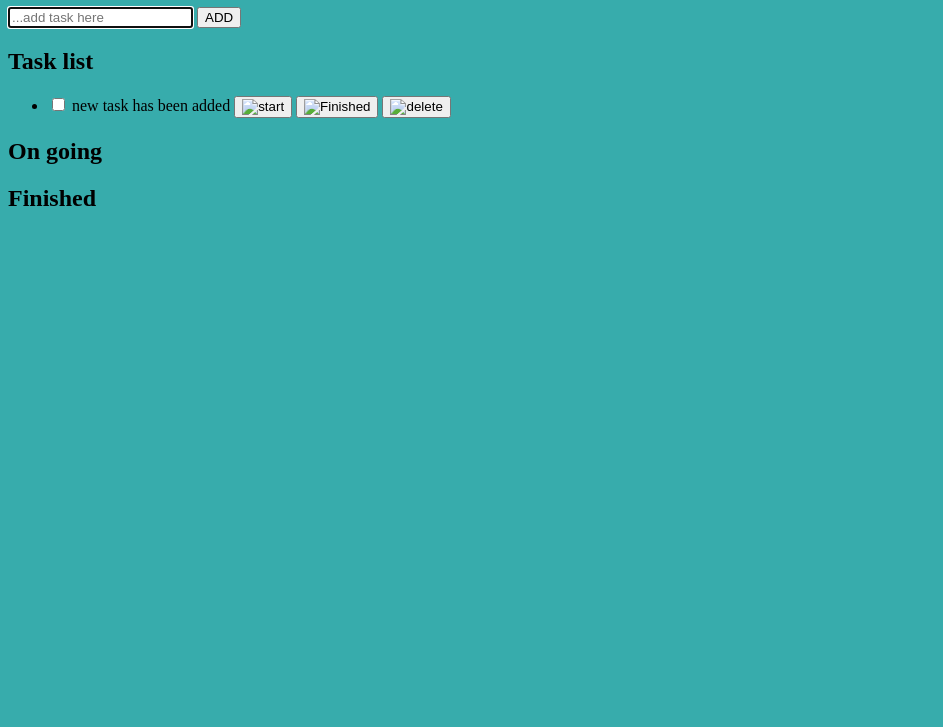
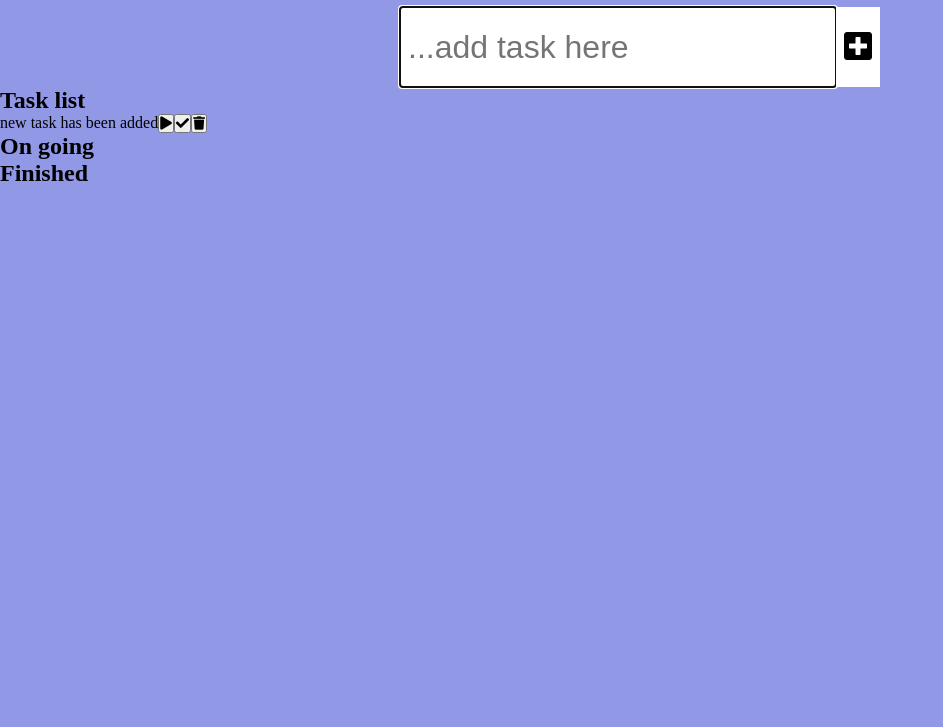
Before and after one commit to desh04/To-Do-App, a website built with Parcel: page index.html in a window 1280 px wide. Shown: the part 73-800 px from the top of the page, without its empty margins (0-943 px from the left). Built offline with nearby package versions, Linux system fonts and the light colour scheme; files whose address does not match are found by name.

Commit message:
rewritten render funtion, added start and finish funtion

```diff
--- a/Components/function-method.js
+++ b/Components/function-method.js
@@ -1,8 +1,16 @@
+
+/* let startBtn = document.createElement('button');
+let finishBtn = document.createElement('button');
+let delBtn = document.createElement('button');
+
+const btnArr = [startBtn , finishBtn, delBtn] ; */
+
 export function addToDo(input, arr) {
   const taskElement = { task: input, completed: false, id: Date.now() };
 
-  arr.push(taskElement);
+  arr.unshift(taskElement);
   console.log(arr);
+
   renderToDo(taskElement);
 }
 
@@ -10,26 +18,49 @@ export function renderToDo(todo) {
   const list = document.querySelector(".task-list");
 
   const node = document.createElement("li");
+  const startBtn = document.createElement("button");
+  const finishBtn = document.createElement("button");
+  const delBtn = document.createElement("button");
 
   node.setAttribute("class", "toDoItem");
   node.setAttribute("data-key", todo.id);
+  node.innerText = todo.task;
 
-  node.innerHTML = `
-  <input id="${todo.id}" type="checkbox"/>
-  <label for="${todo.id}" class="tick js-tick"></label>
-  <span>${todo.task}</span>
-  <button class="start-todo js-delete-todo">
-      <img src='#' alt='start' width='15px'></img>
-  </button>
-  <button class="Finished-todo js-delete-todo">
-      <img src='#' alt='Finished' width='15px'></img>
-  </button>
-  <button class="delete-todo js-delete-todo">
-      <img src='./image/del1.png' alt='delete' width='15px'></img>
-  </button>
+  startBtn.classList.add('start-btn');
+  startBtn.innerHTML= '<i class="fas fa-play"></i>';
+  startBtn.setAttribute("data-key", todo.id);
 
-`;
+  finishBtn.classList.add('finish-btn');
+  finishBtn.innerHTML = '<i class="fas fa-check"></i>';
+  finishBtn.setAttribute("data-key", todo.id);
 
-  //<svg><use href="./image/del1.png"></use></svg>
+  delBtn.classList.add('del-btn');
+  delBtn.innerHTML = '<i class="fas fa-trash"></i>';
+  delBtn.setAttribute("data-key", todo.id);
+
+  node.appendChild(startBtn);
+  node.appendChild(finishBtn);
+  node.appendChild(delBtn);
+
   list.append(node);
 }
+
+export function startTask(input) {
+  const runningList = document.querySelector('.running-list');
+
+  console.log(input.parentElement.parentElement);
+  console.log('this is inside the start Function', input.parentElement.parentElement.childNodes[0]);
+
+  runningList.appendChild(input.parentElement.parentElement);
+  input.parentElement.parentElement.removeChild(input.parentElement.parentElement.childNodes[1]);
+}
+
+export function finishTask(input) {
+  const finishedList = document.querySelector('.finished-list');
+
+  console.log(input.parentElement.parentElement);
+  console.log('this is inside the start Function', input.parentElement.parentElement.childNodes[0]);
+
+  finishedList.appendChild(input.parentElement.parentElement);
+  input.parentElement.parentElement.removeChild(input.parentElement.parentElement.childNodes[1]);
+}
--- a/index.html
+++ b/index.html
@@ -4,24 +4,35 @@
     <meta charset="UTF-8" />
 
     <meta name="viewport" content="width=device-width, initial-scale=1.0" />
+
+    <link rel="stylesheet" href="https://cdnjs.cloudflare.com/ajax/libs/font-awesome/5.15.4/css/all.min.css" integrity="sha512-1ycn6IcaQQ40/MKBW2W4Rhis/DbILU74C1vSrLJxCq57o941Ym01SwNsOMqvEBFlcgUa6xLiPY/NS5R+E6ztJQ==" crossorigin="anonymous" referrerpolicy="no-referrer" />
+
     <link rel="stylesheet" href="src/styles.css" />
     <title>To Do List</title>
   </head>
   <body>
-    <div class="header">
+    <Header class="header">
       <h1 class="heading">To Do list</h1>
+    </header>
+    <div class=form>
       <input id="input-field" type="text" placeholder="...add task here" />
-      <button id="add-task-btn" type="button">ADD</button>
+      <button id="add-task-btn" type="button">
+        <i class="fas fa-plus-square"></i>
+      </button>
     </div>
+    <div class='container'>
       <div class="task">
         <h2>Task list</h2>
         <ul class="task-list"></ul>
       </div>
       <div class="working">
         <h2>On going</h2>
+        <ul class="running-list"></ul>
       </div>
       <div class="finished">
         <h2>Finished</h2>
+        <ul class="finished-list"></ul>
+      </div>
     </div>
 
     <script type="module" src="src/index.js"></script>
--- a/src/index.js
+++ b/src/index.js
@@ -1,4 +1,5 @@
-import { addToDo, renderToDo } from "../Components/function-method.js";
+import { addToDo, renderToDo, startTask, finishTask } from "../Components/function-method.js";
+
 
 window.onload = function () {
   document.getElementById("input-field").focus();
@@ -13,7 +14,7 @@ const addBtn = document.querySelector("#add-task-btn");
 
 addBtn.addEventListener("click", function () {
   const taskText = document.querySelector("#input-field");
-  const text = taskText.value.trim();
+  const text = taskText.value.trim();      // remove white spaces from front and back .
 
   if (text != "") {
     addToDo(text, taskArray);
@@ -22,4 +23,24 @@ addBtn.addEventListener("click", function () {
   document.getElementById("input-field").focus();
 });
 
+const container = document.querySelector('.container')
+
+container.addEventListener('click', function(e) {
+  if (e.target.parentElement.classList[0] === 'del-btn') {
+    console.log('Had clicked DEL button', e.target.parentElement.getAttribute('data-key'));
+    // Put Funtion here to Del the task
+  }
+  else if (e.target.parentElement.classList[0] === 'start-btn') {
+    console.log('Had clicked START button', e.target.parentElement.getAttribute('data-key'));
+    //  Put Function here to move the task to ON GOING section
+    startTask(e.target);
+  }
+  else if (e.target.parentElement.classList[0] === 'finish-btn') {
+    console.log('Had clicked FINISH button', e.target.parentElement.getAttribute('data-key'));
+    // Put the function here to move the task to move to FINISHED section
+    finishTask(e.target);
+  }
+  console.log(e.target.parentElement);
+})
+
 addToDo("new task has been added", taskArray);
--- a/src/styles.css
+++ b/src/styles.css
@@ -1,3 +1,46 @@
+
+* {
+  margin: 0;
+  padding: 0;
+  box-sizing: border-box;
+}
+
+/* */
+
 body {
-  background-color: rgb(55, 172, 172);
+  background: #9198e5;    /* COMMMMMM : check why linear gradient not working */
+  color:black
+  /* COMMMM: insert font */
 }
+
+header {
+  font-size: 1.5rem;
+}
+
+header, .form {
+  min-height: 010vh;
+  display: flex;
+  justify-content: center;
+  align-content: center;
+}
+
+.form input, .form button {
+  min-height: 10vh;
+  padding: 0.5rem;
+  font-size: 2rem;
+  border: none ;
+  background: white;
+}
+
+.form button {
+  color: black ;
+  background:white;
+  cursor: pointer;
+  transition: all 0.3sec ease;
+
+}
+
+.form button:hover{
+  background: grey;
+  color: white;
+}
```
Lines whose indentation alone changed are shown as unchanged.
